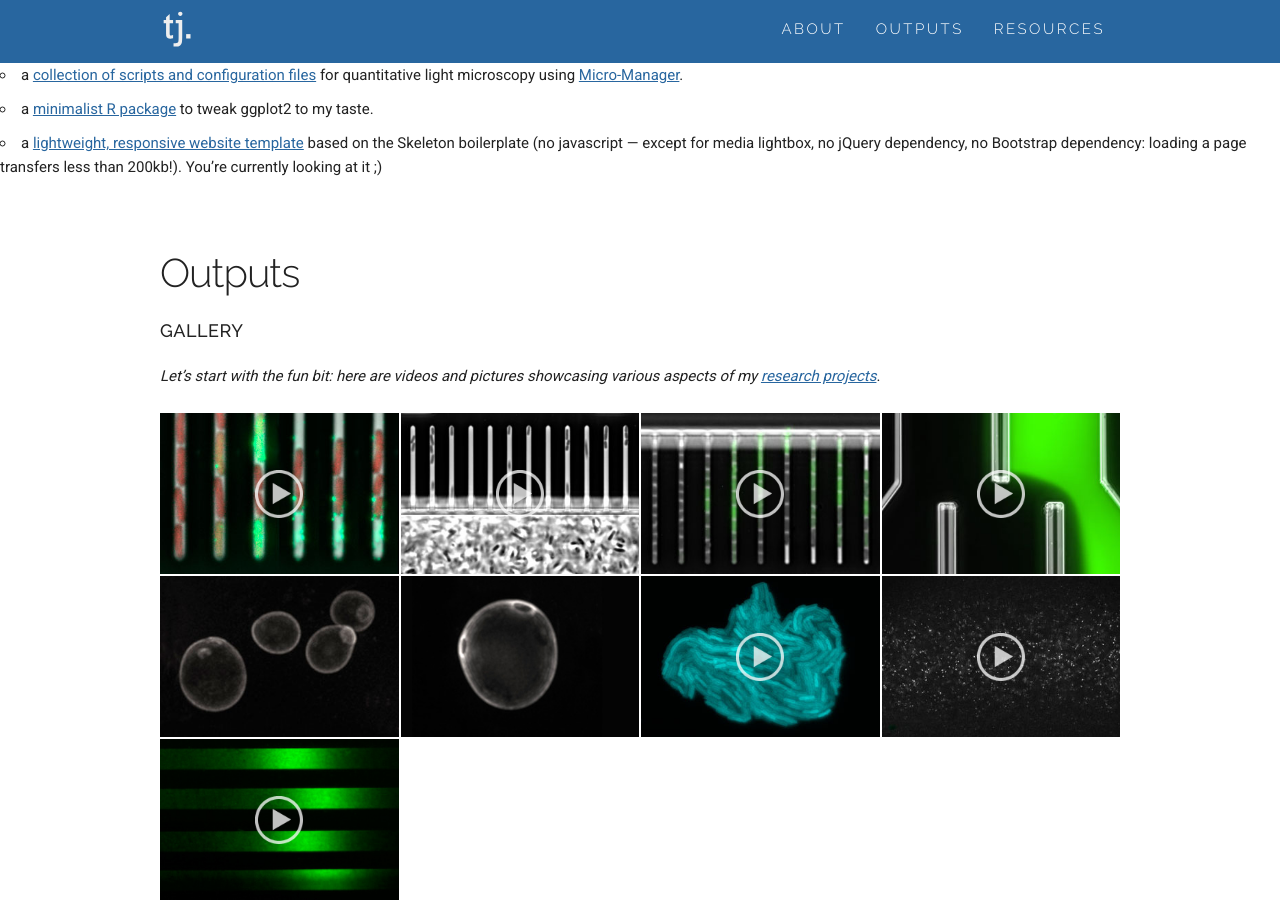
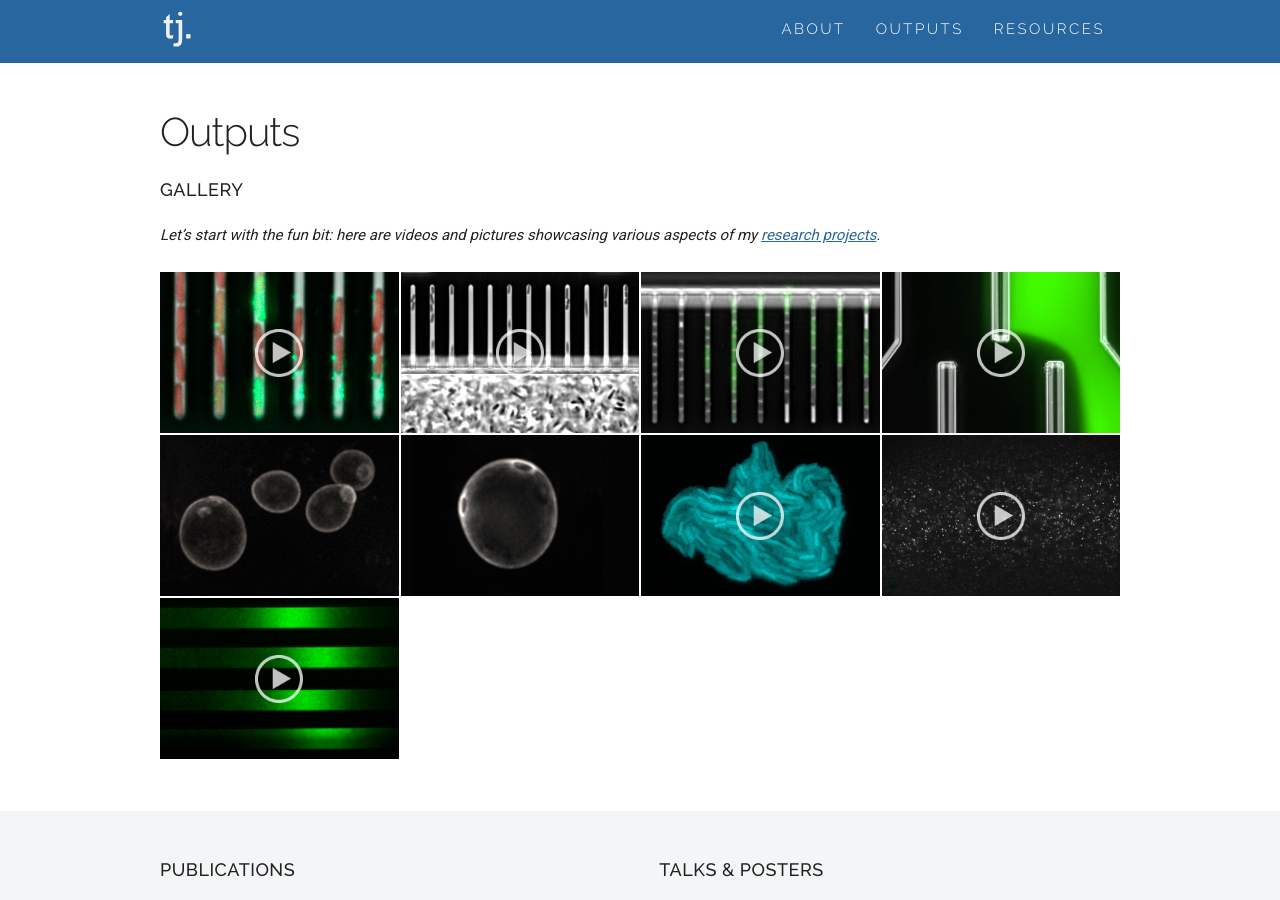
Before and after one commit to julou/julou.github.io, a Jekyll site: the page built from outputs.md, in a window 1280 px wide and 900 px high. Built offline with Jekyll 4.4.1, drawn with Linux system fonts in a browser that asks for light colours; comment, search, counter and statistics services are not loaded; some of the changed text lies outside the part shown.

Commit message:
another typo

```diff
--- a/outputs.md
+++ b/outputs.md
@@ -39,10 +39,10 @@ _This list might be neither exhaustive nor up-to-date: you can also find me on [
 
 - [MoMA](https://github.com/fjug/MoMA/wiki) a.k.a. the **Mo**ther **M**achine **A**nalyzer, written by [Florian Jug](https://www.mpi-cbg.de/research-groups/current-groups/florian-jug/group-leader/) in collaboration with our lab: a state-of-the-art image analysis software to track bacteria growing in microfluidics channels.
 - [DIMM](https://metafluidics.org/devices/dual-input-mother-machine/) a.k.a the **D**ual **I**nput **M**other **M**achine: a microfluidics design for long-term growth and monitoring in precisely controlled environmental conditions.
-{% endcapture %}
 - a [collection of scripts and configuration files](https://github.com/vanNimwegenLab/MiM_NikonTi) for quantitative light microscopy using [Micro-Manager](https://micro-manager.org).
 - a [minimalist R package](https://github.com/julou/ggCustomTJ) to tweak ggplot2 to my taste.
 - a [lightweight, responsive website template](https://github.com/julou/julou.github.io) based on the Skeleton boilerplate (no javascript — except for media lightbox, no jQuery dependency, no Bootstrap dependency: loading a page transfers less than 200kb!). You're currently looking at it ;)
+{% endcapture %}
 
 {% capture _data %}
 ## Data
```
